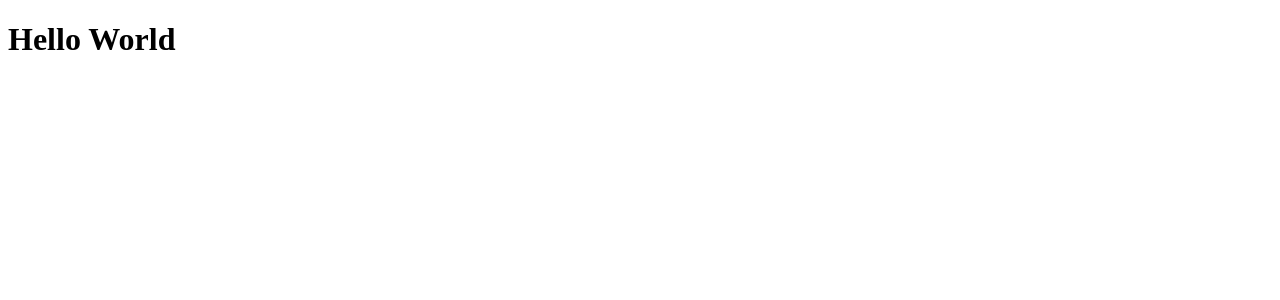
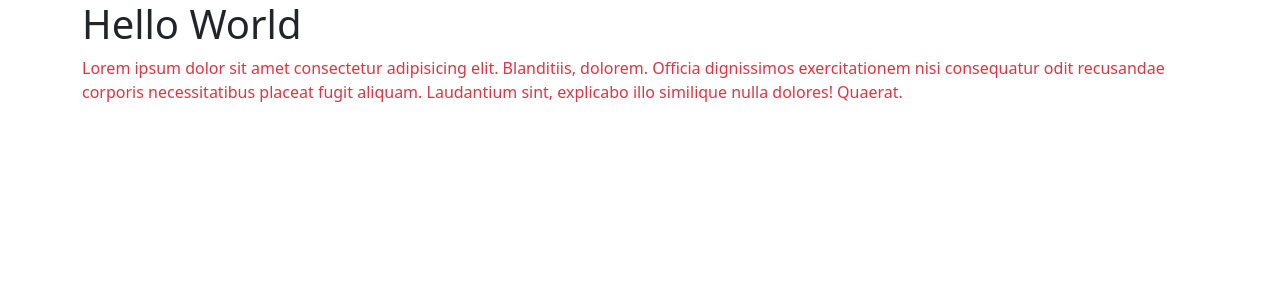
Before and after one commit to mokammeltanvir/Todo-vue, a Vue app: page / in a window 1280 px wide. Shown: the top 300 px of the page. Built offline with nearby package versions, Linux system fonts and the light colour scheme.

Commit message:
Bootstrap setup

```diff
--- a/package.json
+++ b/package.json
@@ -8,11 +8,14 @@
     "preview": "vite preview"
   },
   "dependencies": {
+    "@popperjs/core": "^2.11.7",
+    "bootstrap": "^5.3.0-alpha2",
     "pinia": "^2.0.32",
     "vue": "^3.2.47"
   },
   "devDependencies": {
     "@vitejs/plugin-vue": "^4.0.0",
+    "sass": "^1.60.0",
     "vite": "^4.1.4"
   }
 }
--- a/src/App.vue
+++ b/src/App.vue
@@ -3,7 +3,10 @@
 </script>
 
 <template>
+  <div class="container">
   <h1>Hello World</h1>
+  <p class="text-danger">Lorem ipsum dolor sit amet consectetur adipisicing elit. Blanditiis, dolorem. Officia dignissimos exercitationem nisi consequatur odit recusandae corporis necessitatibus placeat fugit aliquam. Laudantium sint, explicabo illo similique nulla dolores! Quaerat.</p>
+  </div>
 
 </template>
 
--- /dev/null
+++ b/src/assets/sass/style.scss
@@ -0,0 +1 @@
+@import "~bootstrap/scss/bootstrap";
--- a/src/main.js
+++ b/src/main.js
@@ -2,7 +2,8 @@ import { createApp } from 'vue'
 import { createPinia } from 'pinia'
 import App from './App.vue'
 
-
+/* Custom CSS Link */
+import './assets/sass/style.scss'
 
 const app = createApp(App)
 
--- a/vite.config.js
+++ b/vite.config.js
@@ -3,12 +3,14 @@ import { fileURLToPath, URL } from 'node:url'
 import { defineConfig } from 'vite'
 import vue from '@vitejs/plugin-vue'
 
+const path = require('path')
 // https://vitejs.dev/config/
 export default defineConfig({
   plugins: [vue()],
   resolve: {
     alias: {
-      '@': fileURLToPath(new URL('./src', import.meta.url))
+      '@': fileURLToPath(new URL('./src', import.meta.url)),
+      '~bootstrap': path.resolve(__dirname, 'node_modules/bootstrap'),
     }
   }
 })
```
Also changed, not shown: 1 other file (tests, documents, lock files or other folders).
